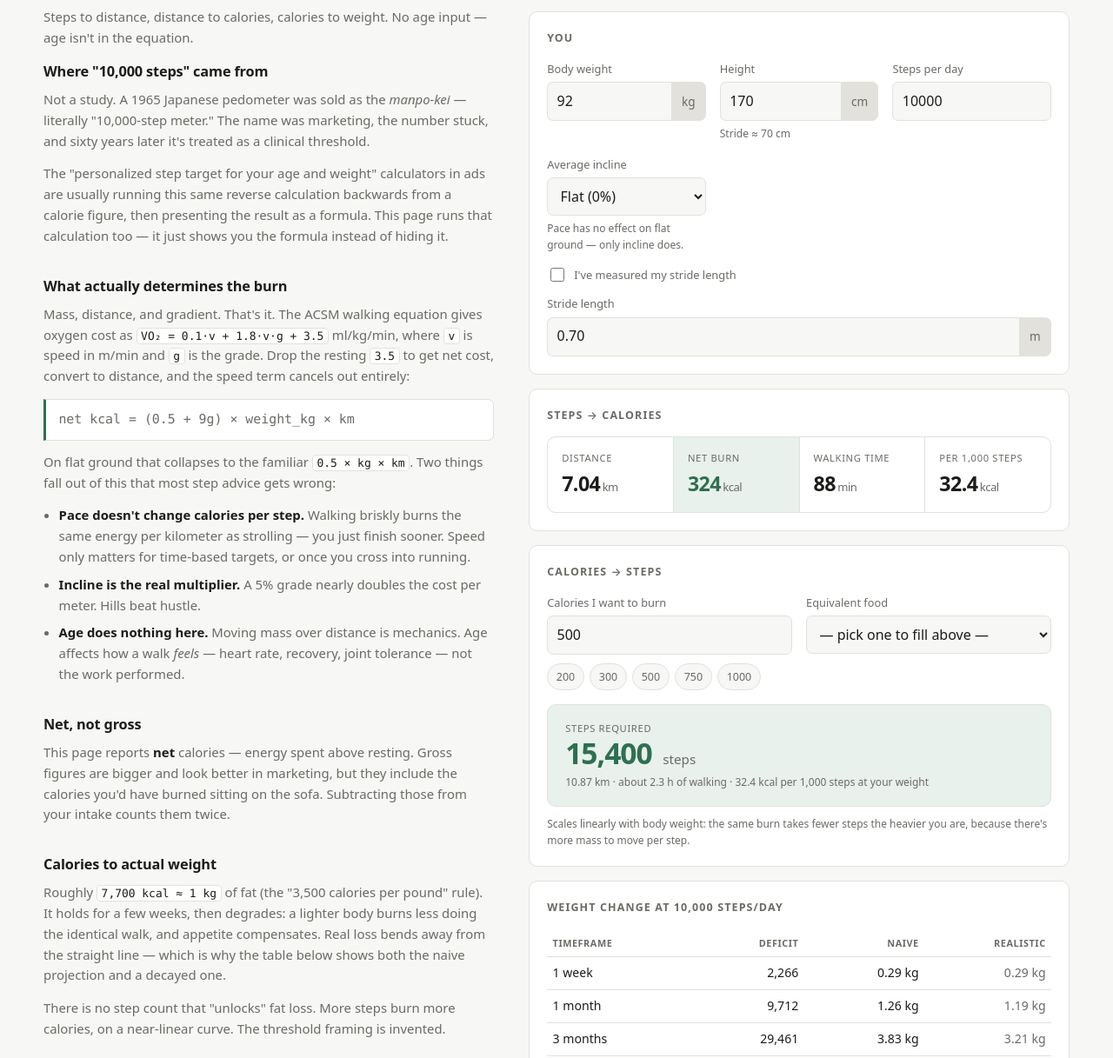
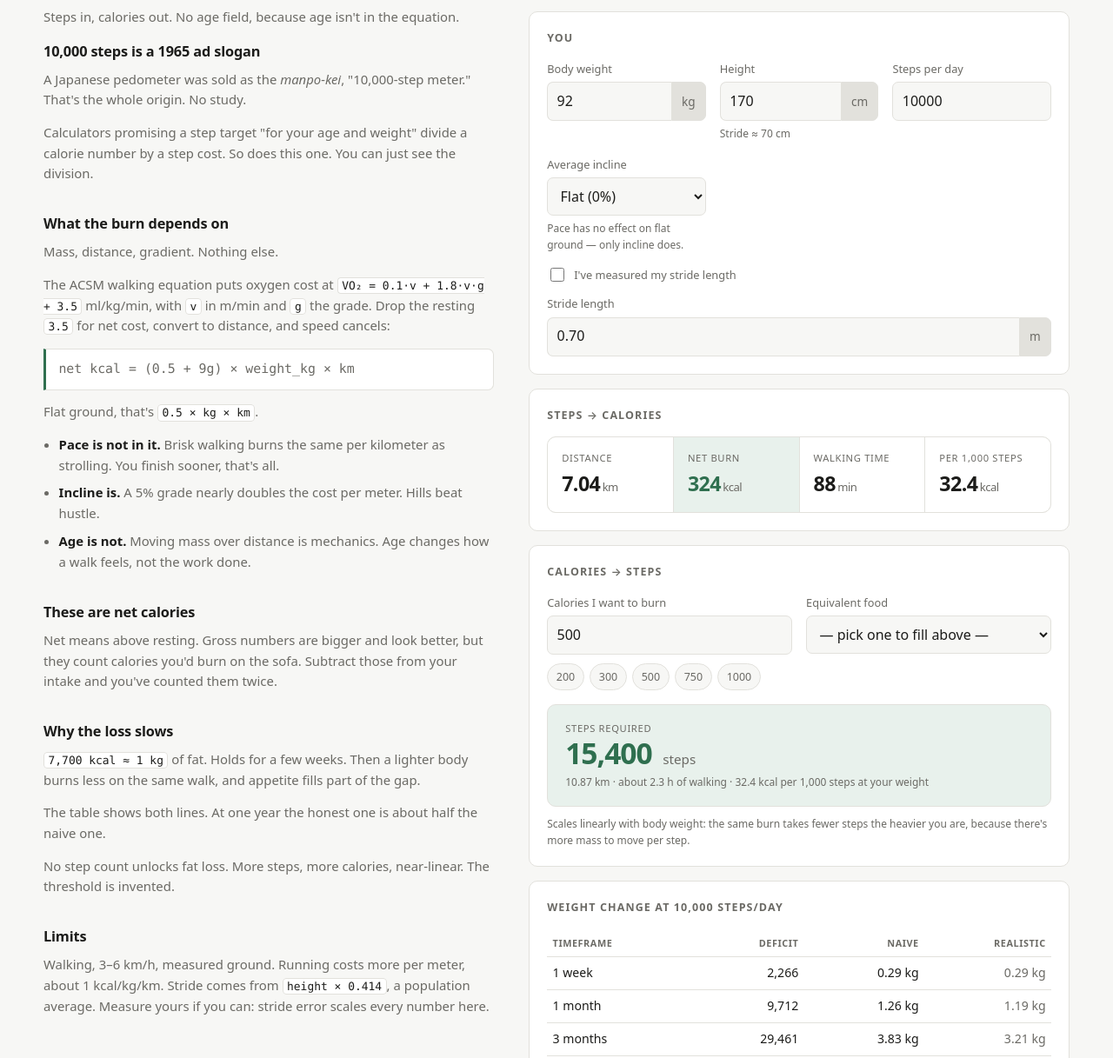
Before and after one commit to jamesmandrews/step-calculator, a plain HTML site: page index.html in a window 1280 px wide. Shown: the part 83-1300 px from the top of the page at 87% size. Drawn offline with Linux system fonts and the light colour scheme.

Commit message:
Tighten explainer prose
Cuts the left column from roughly 690 words to 319 without dropping any
content. The derivation, all three consequences, net-vs-gross, the decay
of the 7700 kcal/kg rule, and the limits all remain.

Headers now state their claim rather than announce their topic, so
skimming the headings alone carries the argument.

Removes the constructions that read as padding: restating each point
twice, stacked parenthetical em-dashes, and lead-ins like "two things
fall out of this."

```diff
--- a/index.html
+++ b/index.html
@@ -268,72 +268,65 @@
   <!-- ============ LEFT: explanation ============ -->
   <section class="explainer">
     <h1>Step Calculator</h1>
-    <p class="sub">Steps to distance, distance to calories, calories to weight. No age input — age isn't in the equation.</p>
+    <p class="sub">Steps in, calories out. No age field, because age isn't in the equation.</p>
 
-    <h3>Where "10,000 steps" came from</h3>
+    <h3>10,000 steps is a 1965 ad slogan</h3>
     <p>
-      Not a study. A 1965 Japanese pedometer was sold as the <em>manpo-kei</em> — literally
-      "10,000-step meter." The name was marketing, the number stuck, and sixty years later
-      it's treated as a clinical threshold.
+      A Japanese pedometer was sold as the <em>manpo-kei</em>, "10,000-step meter."
+      That's the whole origin. No study.
     </p>
     <p>
-      The "personalized step target for your age and weight" calculators in ads are usually
-      running this same reverse calculation backwards from a calorie figure, then presenting
-      the result as a formula. This page runs that calculation too — it just shows you the
-      formula instead of hiding it.
+      Calculators promising a step target "for your age and weight" divide a calorie number
+      by a step cost. So does this one. You can just see the division.
     </p>
 
-    <h3>What actually determines the burn</h3>
+    <h3>What the burn depends on</h3>
+    <p>Mass, distance, gradient. Nothing else.</p>
     <p>
-      Mass, distance, and gradient. That's it. The ACSM walking equation gives oxygen cost as
-      <code>VO₂ = 0.1·v + 1.8·v·g + 3.5</code> ml/kg/min, where <code>v</code> is speed in
-      m/min and <code>g</code> is the grade. Drop the resting <code>3.5</code> to get net
-      cost, convert to distance, and the speed term cancels out entirely:
+      The ACSM walking equation puts oxygen cost at <code>VO₂ = 0.1·v + 1.8·v·g + 3.5</code>
+      ml/kg/min, with <code>v</code> in m/min and <code>g</code> the grade. Drop the resting
+      <code>3.5</code> for net cost, convert to distance, and speed cancels:
     </p>
     <p class="formula">net kcal = (0.5 + 9g) × weight_kg × km</p>
-    <p>On flat ground that collapses to the familiar <code>0.5 × kg × km</code>. Two things fall out of this that most step advice gets wrong:</p>
+    <p>Flat ground, that's <code>0.5 × kg × km</code>.</p>
     <ul>
       <li>
-        <strong>Pace doesn't change calories per step.</strong> Walking briskly burns the same
-        energy per kilometer as strolling — you just finish sooner. Speed only matters for
-        time-based targets, or once you cross into running.
+        <strong>Pace is not in it.</strong> Brisk walking burns the same per kilometer as
+        strolling. You finish sooner, that's all.
       </li>
       <li>
-        <strong>Incline is the real multiplier.</strong> A 5% grade nearly doubles the cost
-        per meter. Hills beat hustle.
+        <strong>Incline is.</strong> A 5% grade nearly doubles the cost per meter. Hills beat
+        hustle.
       </li>
       <li>
-        <strong>Age does nothing here.</strong> Moving mass over distance is mechanics. Age
-        affects how a walk <em>feels</em> — heart rate, recovery, joint tolerance — not the
-        work performed.
+        <strong>Age is not.</strong> Moving mass over distance is mechanics. Age changes how a
+        walk feels, not the work done.
       </li>
     </ul>
 
-    <h3>Net, not gross</h3>
+    <h3>These are net calories</h3>
     <p>
-      This page reports <strong>net</strong> calories — energy spent above resting. Gross
-      figures are bigger and look better in marketing, but they include the calories you'd
-      have burned sitting on the sofa. Subtracting those from your intake counts them twice.
+      Net means above resting. Gross numbers are bigger and look better, but they count
+      calories you'd burn on the sofa. Subtract those from your intake and you've counted
+      them twice.
     </p>
 
-    <h3>Calories to actual weight</h3>
+    <h3>Why the loss slows</h3>
     <p>
-      Roughly <code>7,700 kcal ≈ 1 kg</code> of fat (the "3,500 calories per pound" rule).
-      It holds for a few weeks, then degrades: a lighter body burns less doing the identical
-      walk, and appetite compensates. Real loss bends away from the straight line — which is
-      why the table below shows both the naive projection and a decayed one.
+      <code>7,700 kcal ≈ 1 kg</code> of fat. Holds for a few weeks. Then a lighter body burns
+      less on the same walk, and appetite fills part of the gap.
     </p>
+    <p>The table shows both lines. At one year the honest one is about half the naive one.</p>
     <p>
-      There is no step count that "unlocks" fat loss. More steps burn more calories, on a
-      near-linear curve. The threshold framing is invented.
+      No step count unlocks fat loss. More steps, more calories, near-linear. The threshold
+      is invented.
     </p>
 
     <h3>Limits</h3>
     <p>
-      Valid for walking at about 3–6 km/h on measured ground. Running costs more per meter
-      (~1 kcal/kg/km). Stride length is estimated from height at the standard 0.414 ratio —
-      override it if you've actually measured yours, since distance error propagates straight
-      into every number on this page.
+      Walking, 3–6 km/h, measured ground. Running costs more per meter, about 1 kcal/kg/km.
+      Stride comes from <code>height × 0.414</code>, a population average. Measure yours if
+      you can: stride error scales every number here.
     </p>
   </section>
 
```
